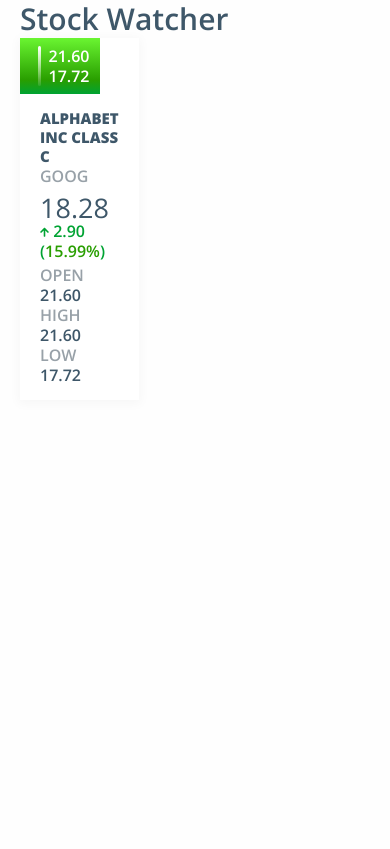
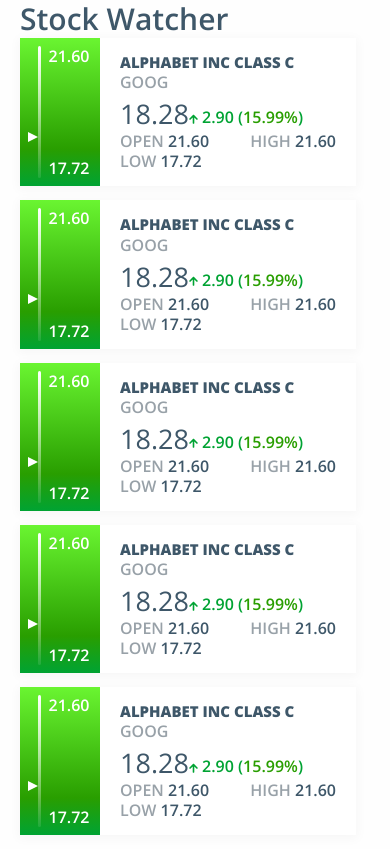
Before and after one commit to jessikuh/stock-watcher, a Vue app in the folder client/: page / in a window 390 px wide. Built offline with nearby package versions, Linux system fonts and the light colour scheme.

Commit message:
Responsive adjustments

```diff
--- a/client/src/components/Ticker.vue
+++ b/client/src/components/Ticker.vue
@@ -98,10 +98,17 @@
 
 <style lang="scss" scoped>
   .ticker-wrapper {
+    @media only screen and (min-width: 756px) {
+      flex: 0 0 50%;
+      max-width: 50%;
+    }
+    @media only screen and (min-width: 1200px) {
+      flex: 0 0 33.333%;
+      max-width: 33.333%;
+    }
     display: inline-flex;
     flex-flow: row wrap;
-    flex: 0 0 33.333%;
-    max-width: 33.333%;
+    flex: 1;
     min-height: 10rem;
     width: 100%;
   }
@@ -111,11 +118,8 @@
     box-shadow: 0 .2rem 1rem .2rem rgba($black, .03);
     display: flex;
     flex-flow: row wrap;
-    margin-bottom: 1.5rem;
-
-    &:not(:last-of-type) {
-      margin-right: 2rem;
-    }
+    margin-bottom: 4%;
+    width: 96%;
 
     h3 {
       margin-bottom: .8rem;
--- a/client/src/views/Home.vue
+++ b/client/src/views/Home.vue
@@ -2,6 +2,10 @@
   <div>
     <h1>Stock Watcher</h1>
 
+    <ticker symbol="GOOG" />
+    <ticker symbol="GOOG" />
+    <ticker symbol="GOOG" />
+    <ticker symbol="GOOG" />
     <ticker symbol="GOOG" />
   </div>
 </template>
```
